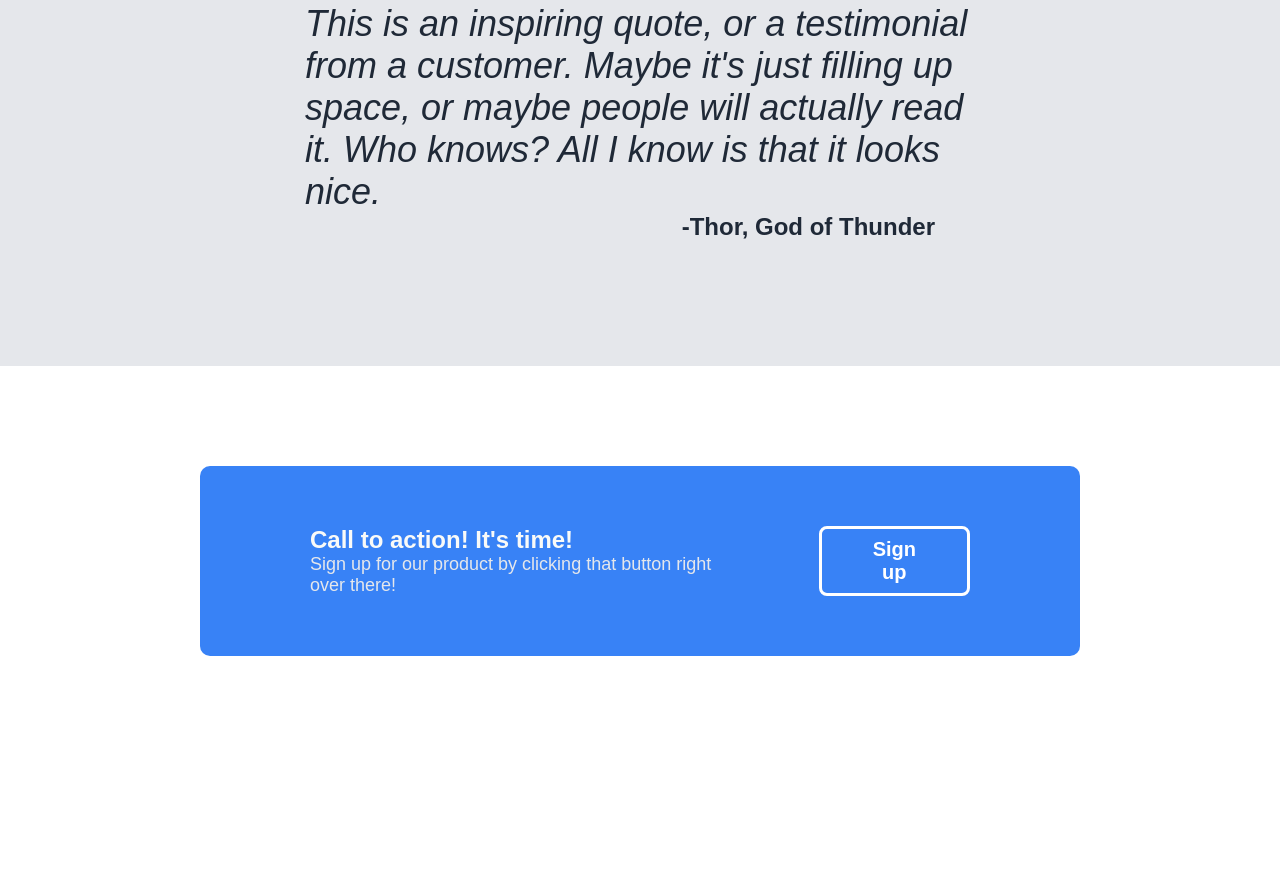
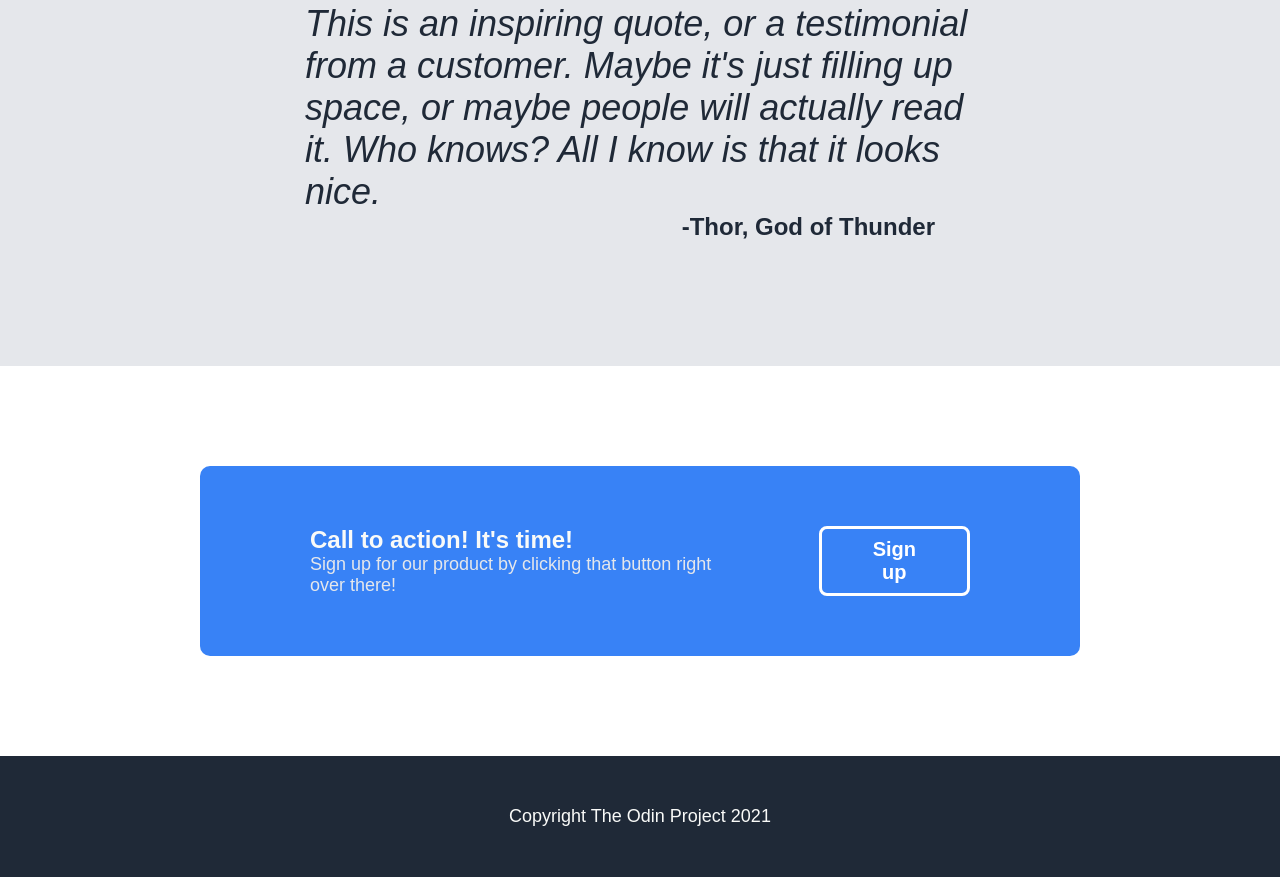
Before and after one commit to Luis-Code-3/odin-landing-page, a plain HTML site: page index.html in a window 1280 px wide. Shown: the part 1219-2096 px from the top of the page. Before the commit the page ends 1975 px from the top, so only its background shows below. Drawn offline with Linux system fonts and the light colour scheme.

Commit message:
add footer css

```diff
--- a/index.html
+++ b/index.html
@@ -61,5 +61,7 @@
                 <button>Sign up</button>
             </div>
         </div>
+
+        <div class="footer">Copyright The Odin Project 2021</div>
     </body>
 </html>
--- a/styles.css
+++ b/styles.css
@@ -76,7 +76,7 @@ button {
     display: flex;
     flex-direction: column;
     align-items: center;
-    padding: 50px 300px;
+    margin: 50px 300px;
 }
 
 .third h1 {
@@ -171,3 +171,14 @@ button {
     margin: 0;
     border: solid white;
 }
+
+/* END OF 4TH SECTION */
+
+.footer {
+    background-color: #1F2937;
+    color: #f9faf8;
+    padding: 50px;
+    display: flex;
+    justify-content: center;
+    font-size: 18px;
+}
```
